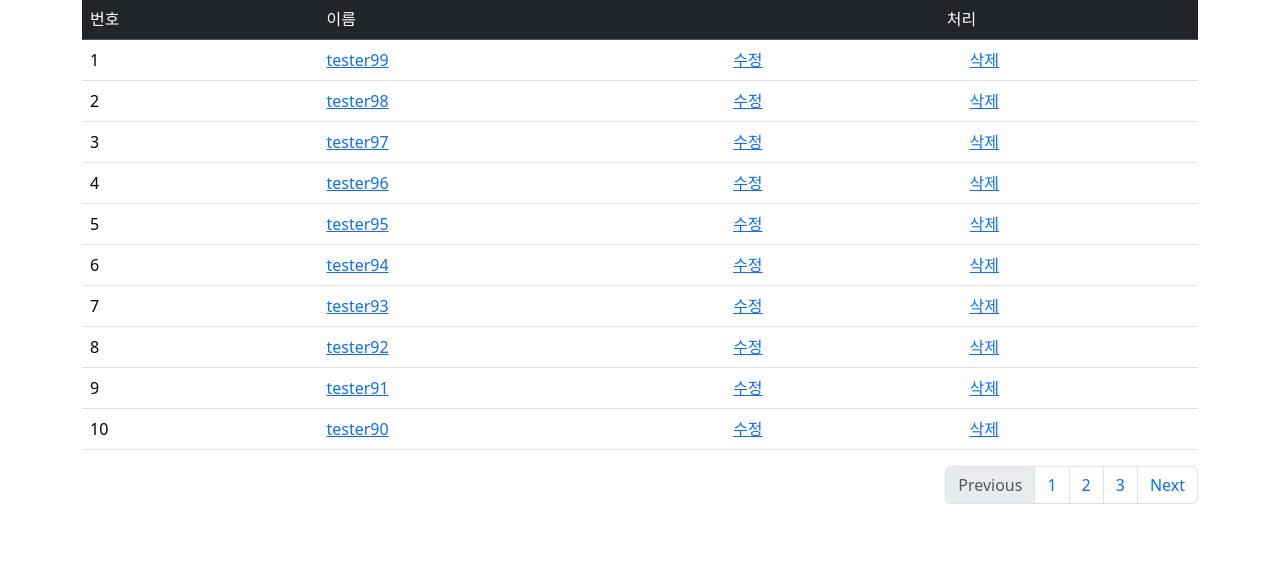
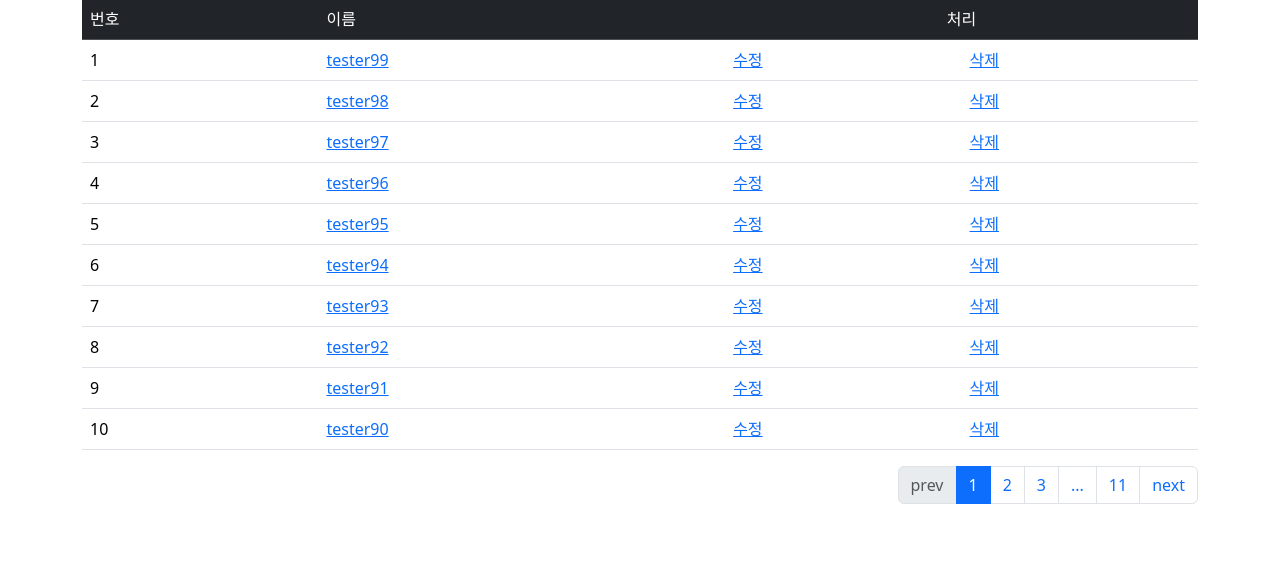
Before and after one commit to HoRi0506/Django_Test, a Django app: page /TestDjango/ in a window 1280 px wide. Shown: the part 127-704 px from the top of the page. Run offline with Django 5.2, Linux system fonts and the light colour scheme; data comes from the database, SQL or seed files in the repository; some libraries are stand-ins or nearby versions.

Commit message:
add chapter 14-2

```diff
--- a/testsite/templates/TestDjango/member_list.html
+++ b/testsite/templates/TestDjango/member_list.html
@@ -30,15 +30,55 @@
     {% endif %}
     <nav aria-label="Page navigation example">
         <ul class="pagination justify-content-end">
-          <li class="page-item disabled">
-            <a class="page-link">Previous</a>
-          </li>
-          <li class="page-item"><a class="page-link" href="#">1</a></li>
-          <li class="page-item"><a class="page-link" href="#">2</a></li>
-          <li class="page-item"><a class="page-link" href="#">3</a></li>
-          <li class="page-item">
-            <a class="page-link" href="#">Next</a>
-          </li>
+            {% comment %} previous(이전) 페이지가 존재하는지 확인 {% endcomment %}
+            {% if member_list.has_previous %}
+            <li class="page-item">
+                <a class="page-link" href="?page={{ member_list.previous_page_number }}">prev</a>
+            </li>
+            {% else %}
+            <li class="page-item disabled">
+                <a class="page-link">prev</a>
+            </li>
+            {% endif %}
+            {% comment %} page_number와 현재 페이지 번호가 동일할 경우 active 클래스 활성화 {% endcomment %}
+            <!--
+            {% for page_number in member_list.paginator.page_range %}
+                {% comment %} templates filter를 사용하여 현재 페이지의 -5에서 +5 사이의 페이지 넘버만 보여지도록 filter를 설정 {% endcomment %}
+                {% if page_number >= member_list.number|add:-5 and page_number <= member_list.number|add:5 %}
+                    {% if page_number == member_list.number %}
+                        <li class="page-item"><a class="page-link active" href="?page={{ page_number }}">{{ page_number }}</a></li>
+                    {% else %}
+                        <li class="page-item"><a class="page-link" href="?page={{ page_number }}">{{ page_number }}</a></li>
+                    {% endif %}
+                {% endif %}
+            {% endfor %}
+            -->
+            {% for page_number in member_list.paginator.page_range %}
+                {% comment %} 첫 번째 페이지와 마지막 페이지 버튼은 항상 표시 {% endcomment %}
+                {% if page_number == 1 or page_number == member_list.paginator.num_pages %}
+                    <li class="page-item{% if page_number == member_list.number %} active{% endif %}">
+                        <a class="page-link" href="?page={{ page_number }}">{{ page_number }}</a>
+                    </li>
+                {% comment %} 현재 선택된 페이지를 기준으로 앞뒤 2개의 페이지 버튼을 추가로 표시 {% endcomment %}
+                {% elif page_number >= member_list.number|add:-2 and page_number <= member_list.number|add:2 %}
+                    <li class="page-item{% if page_number == member_list.number %} active{% endif %}">
+                        <a class="page-link" href="?page={{ page_number }}">{{ page_number }}</a>
+                    </li>
+                {% comment %} 표시되지 않은 페이지 버튼들(범위에서 벗어난 버튼)은 ... 으로 일괄 표시 {% endcomment %}
+                {% elif page_number == member_list.number|add:-3 or page_number == member_list.number|add:3 %}
+                    <li class="page-item"><span class="page-link">...</span></li>
+                {% endif %}
+            {% endfor %}
+		        {% comment %} 다음 페이지가 존재하지 않을 경우 next 버튼 비활성화 {% endcomment %}
+            {% if member_list.has_next %}
+                <li class="page-item">
+                    <a class="page-link" href="?page={{ member_list.next_page_number }}">next</a>
+                </li>
+            {% else %}
+                <li class="page-item disabled">
+                    <a class="page-link" href="#">next</a>
+                </li>
+            {% endif %}
         </ul>
       </nav>
 </div>
```
